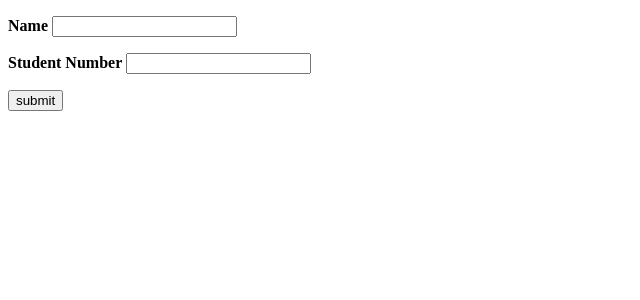
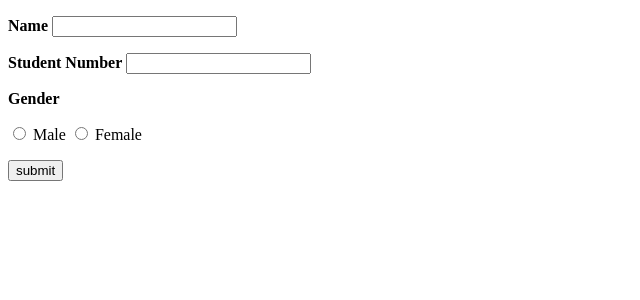
Before and after one commit to Minbro-Kim/2023-2-OSSPrac-Respond-06, a Flask app: template teamwork3/templates/input.html in a window 1280 px wide. Shown: the top 300 px of the page, without its empty margins (0-640 px from the left). Run offline with Flask 3, Linux system fonts and the light colour scheme; the template is opened without the code that fills it, so the values that code supplies are empty.

Commit message:
Gender 추가

```diff
--- a/teamwork3/ex3.py
+++ b/teamwork3/ex3.py
@@ -12,6 +12,7 @@ def result():
         result=dict()
         result['Name']=request.form.get('name')
         result['Student Number']=request.form.get('StudentNumber')
+        result['Gender']=request.form.get('Gender')
         return render_template('result.html',result=result)
 
 
--- a/teamwork3/templates/input.html
+++ b/teamwork3/templates/input.html
@@ -4,6 +4,9 @@
     <form action="/result" method="POST">
         <p><b>Name</b> <input type='text' id='name' name='name' /></p>
         <p><b>Student Number</b> <input type='text' id='StudentNumber' name='StudentNumber' /></p>
+        <p><b> Gender</b><p>
+        <label><input type="radio" name="Gender" value="Male"> Male</label>
+        <label><input type="radio" name="Gender" value="Female"> Female</label></p>
         <button type='submit' name='submit' value='submit'>submit</button>
     </form>
 </body>
```
